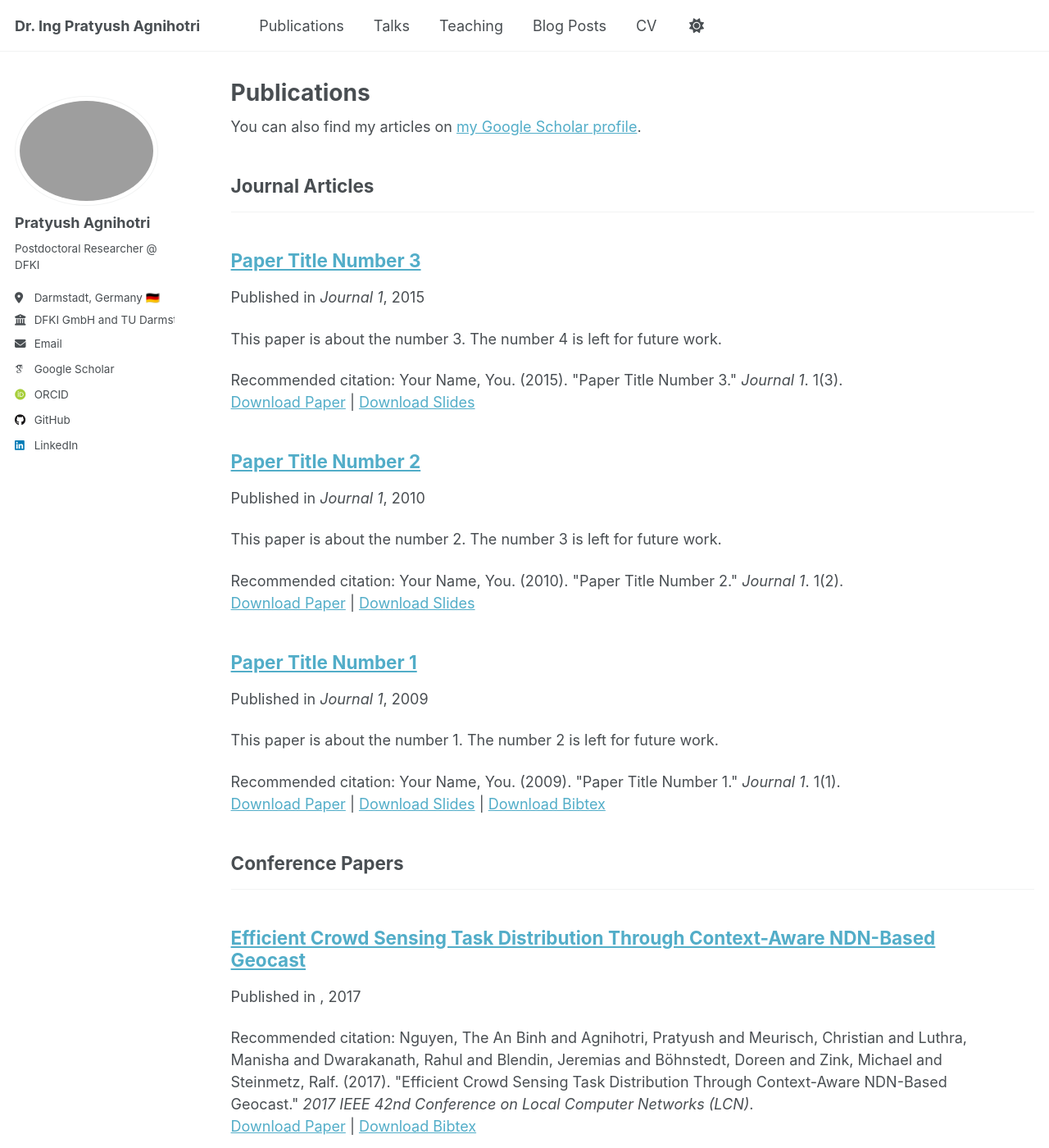
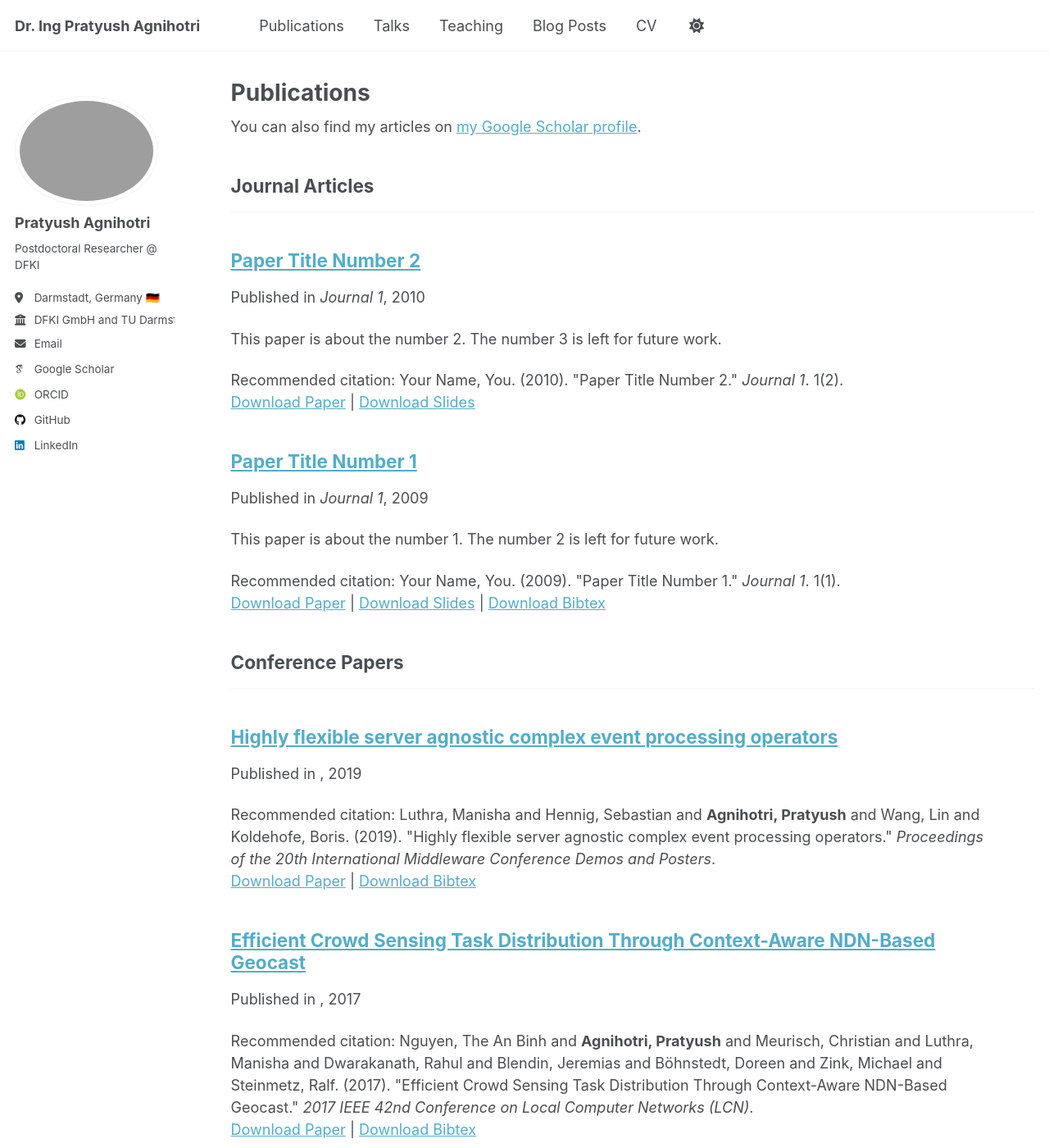
Before and after one commit to pratyushagnihotri/pratyushagnihotri.github.io, a Jekyll site: the page built from _pages/publications.html, in a window 1280 px wide and 1400 px high. Shown: the whole window at 82% size. Built offline with Jekyll 4.4.1, drawn with Linux system fonts in a browser that asks for light colours; some web fonts are replaced.

Commit message:
removed some menu and checking publication

```diff
--- a/_publications/2015-10-01-paper-title-number-3.md
+++ /dev/null
@@ -1,14 +0,0 @@
----
-title: "Paper Title Number 3"
-collection: publications
-category: manuscripts
-permalink: /publication/2015-10-01-paper-title-number-3
-excerpt: 'This paper is about the number 3. The number 4 is left for future work.'
-date: 2015-10-01
-venue: 'Journal 1'
-slidesurl: 'http://academicpages.github.io/files/slides3.pdf'
-paperurl: 'http://academicpages.github.io/files/paper3.pdf'
-citation: 'Your Name, You. (2015). &quot;Paper Title Number 3.&quot; <i>Journal 1</i>. 1(3).'
----
-
-The contents above will be part of a list of publications, if the user clicks the link for the publication than the contents of section will be rendered as a full page, allowing you to provide more information about the paper for the reader. When publications are displayed as a single page, the contents of the above "citation" field will automatically be included below this section in a smaller font.
--- /dev/null
+++ b/_publications/2019-highly-flexible-server.md
@@ -0,0 +1,13 @@
+---
+title: "Highly flexible server agnostic complex event processing operators"
+collection: publications
+category: conferences
+permalink: /publication/2019-highly-flexible-server
+#excerpt: 'This paper is about the number 1. The number 2 is left for future work.'
+date: 2019-01-01
+#venue: 'Proceedings of the 20th International Middleware Conference Demos and Posters'
+#slidesurl: 'http://academicpages.github.io/files/slides1.pdf'
+paperurl: 'http://academicpages.github.io/files/paper1.pdf'
+bibtexurl: 'http://academicpages.github.io/files/bibtex1.bib'
+citation: 'Luthra, Manisha and Hennig, Sebastian and <b>Agnihotri, Pratyush</b> and Wang, Lin and Koldehofe, Boris. (2019). &quot;Highly flexible server agnostic complex event processing operators.&quot; <i>Proceedings of the 20th International Middleware Conference Demos and Posters</i>.'
+---
```
Also changed, not shown: _publications/2017-efficient-crowd-senesing.md (+1 -1 lines).
